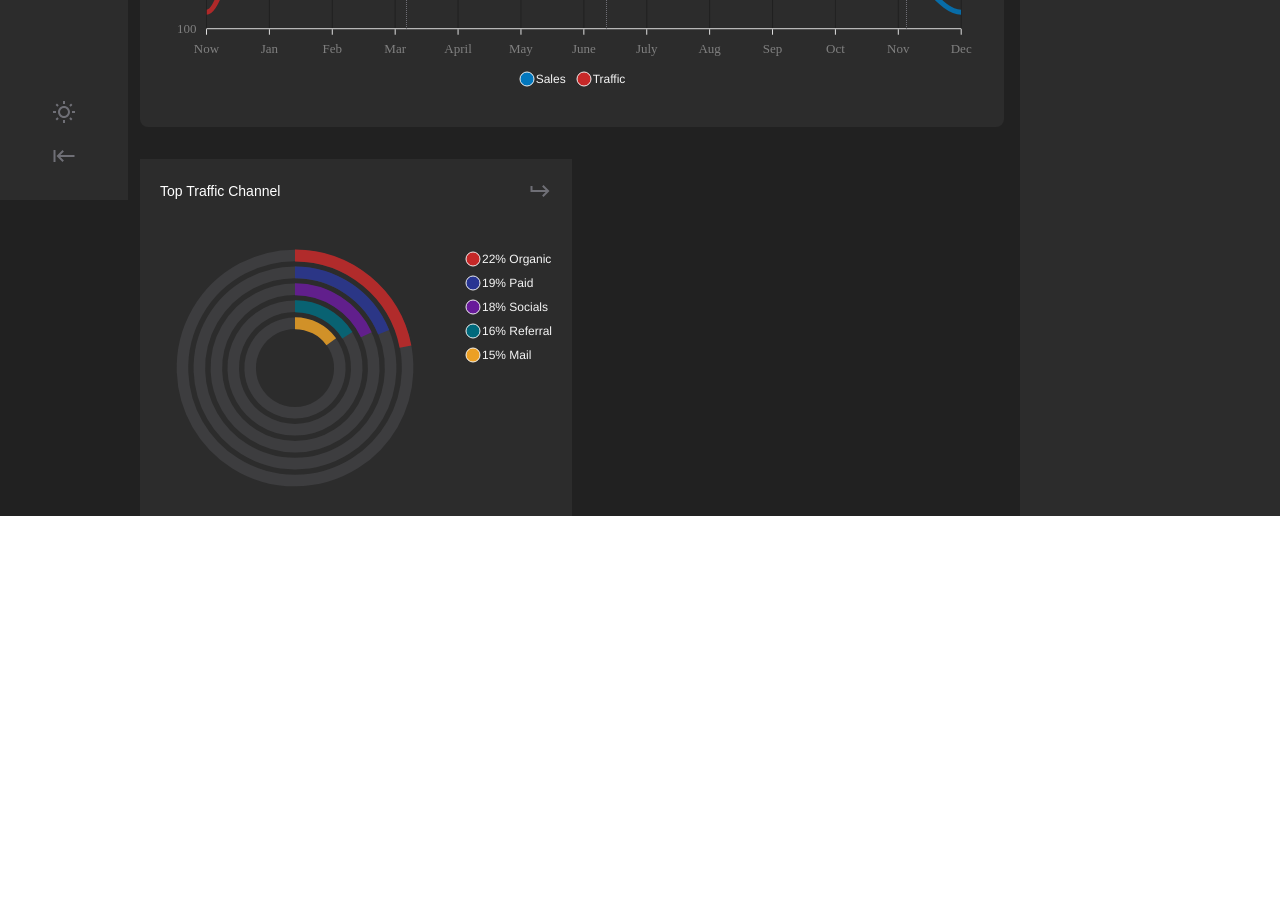
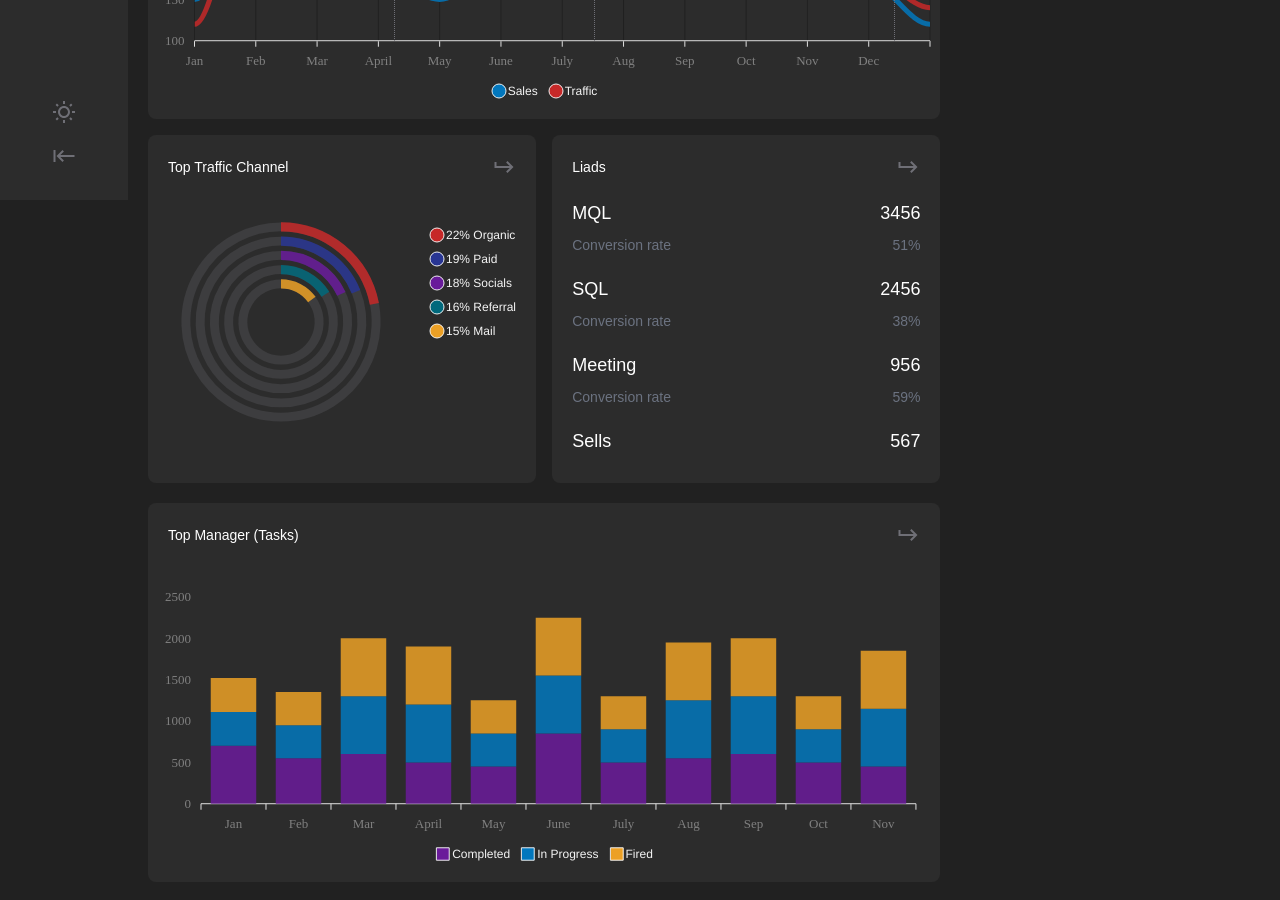
Before and after one commit to Oluwaseun-Oyewole/Dashboard3.0, a React (Vite) app: page /app/dashboard in a window 1280 px wide. Shown: the part 600-1500 px from the top of the page. Before the commit the page ends 1116 px from the top, so only its background shows below. Built offline with nearby package versions, Linux system fonts and the light colour scheme; a web font is replaced by a local one.

Commit message:
Fix layout bug

```diff
--- a/src/components/chart/index.tsx
+++ b/src/components/chart/index.tsx
@@ -31,6 +31,7 @@ type Props = {
   curve?: TCurve | TCurve[];
   showDownloads?: boolean;
   annotations?: any;
+  showLines?: boolean;
 };
 
 export const CustomChart: FC<Props> = ({
@@ -49,6 +50,7 @@ export const CustomChart: FC<Props> = ({
   showDownloads,
   stacked,
   annotations,
+  showLines,
 }) => {
   const { isDarkMode } = useTheme();
 
@@ -56,7 +58,6 @@ export const CustomChart: FC<Props> = ({
     show: true,
     labels: {
       show: yAxisLabel ? true : false,
-      // categories: [0, 100, 200, 300, 400],
       style: {
         colors: "gray",
         fontSize: "13px",
@@ -65,7 +66,7 @@ export const CustomChart: FC<Props> = ({
       },
       formatter: (value: any) => {
         return type !== "line" && type !== "area" && value > 0
-          ? `${value}K`
+          ? `${value}`
           : `${value}`;
       },
     },
@@ -125,24 +126,13 @@ export const CustomChart: FC<Props> = ({
     fill: {
       colors: colors,
     },
-
     annotations: annotations,
-    // title: {
-    //   text: "Dashboard",
-
-    //   style: {
-    //     color: isDarkMode ? "white" : "",
-    //     fonFamily: "Poppins",
-    //     fontWeight: 200,
-    //   },
-
-    // },
-
     legend: {
       show: true,
-      fonFamily: "Poppins",
+
       labels: {
-        colors: "whitesmoke",
+        colors: isDarkMode ? "whitesmoke" : "",
+        fontFamily: "Poppins",
       },
     },
     states: {
@@ -160,7 +150,7 @@ export const CustomChart: FC<Props> = ({
       opacity: 0.3,
       yaxis: {
         lines: {
-          show: true,
+          show: showLines && true,
           colors: "#000",
           style: {
             colors: "red",
@@ -169,7 +159,7 @@ export const CustomChart: FC<Props> = ({
       },
       xaxis: {
         lines: {
-          show: true,
+          show: showLines && true,
         },
         labels: {
           show: false,
@@ -179,7 +169,7 @@ export const CustomChart: FC<Props> = ({
           show: true,
           color: "red",
           height: 1,
-          width: "10%",
+          width: "20%",
           offsetX: 2,
           offsetY: 2,
         },
@@ -255,14 +245,6 @@ export const CustomChart: FC<Props> = ({
               return val + "%";
             },
           },
-          // total: {
-          //   show: false,
-          //   label: "Total",
-          //   color: "#FFF",
-          //   fontSize: "16px",
-          //   fontFamily: "Poppins",
-          //   fontWeight: 600,
-          // },
         },
       },
     },
--- a/src/components/loader/index.tsx
+++ b/src/components/loader/index.tsx
@@ -1,15 +1,22 @@
 import classNames from "classnames";
 import { FiLoader } from "react-icons/fi";
+import { useTheme } from "../../context";
 
 const Loader = (props: { screen?: boolean }) => {
+  const { isDarkMode } = useTheme();
   return (
     <div
       className={classNames(
         props?.screen ? "h-screen w-screen" : "min-h-[200px] h-full w-full",
-        "grid place-content-center place-items-center bg-transparent"
+        `grid place-content-center place-items-center  ${
+          isDarkMode ? "bg-bgBlackMedium" : "bg-white"
+        }`
       )}
     >
-      <FiLoader size={25} className="text-bluePrimary" />
+      <FiLoader
+        size={25}
+        className={`${isDarkMode ? "text-white" : "text-bgBlackMedium"}`}
+      />
     </div>
   );
 };
--- a/src/components/menu/index.tsx
+++ b/src/components/menu/index.tsx
@@ -44,7 +44,7 @@ const tabProps = {
 
 const RightMenu = () => {
   return (
-    <div>
+    <div className="py-5 px-5 sticky left-0 top-0 h-screen bg-bgBlackMedium">
       <Tabs
         {...tabProps}
         defaultActiveKey="1"
--- a/src/components/navLink/index.tsx
+++ b/src/components/navLink/index.tsx
@@ -37,7 +37,7 @@ export const NavLinkComponent = ({ routesArray, className }: MenuProps) => {
     <div
       className={`${
         isDarkMode ? "bg-bgBlackMedium" : "bg-white"
-      } h-screen sticky top-0 left-0`}
+      }   sticky top-0 bottom-0 left-0 `}
     >
       <div className="flex flex-col justify-between h-screen items-center py-8">
         <ul
--- a/src/components/sidebar/index.tsx
+++ b/src/components/sidebar/index.tsx
@@ -4,7 +4,7 @@ import { NavLinkComponent } from "../navLink";
 
 const Sidebar = () => {
   return (
-    <motion.aside className="aside">
+    <motion.aside>
       <NavLinkComponent routesArray={appRoutes} />
     </motion.aside>
   );
--- a/src/helper/keyConstants.ts
+++ b/src/helper/keyConstants.ts
@@ -109,3 +109,31 @@ export const TaskScheduleDetails = [
     call: Call,
   },
 ];
+
+export const Liads = [
+  {
+    name: "MQL",
+    amount: "3456",
+    title: "Conversion rate",
+    percentage: "51%",
+  },
+
+  {
+    name: "SQL",
+    amount: "2456",
+    title: "Conversion rate",
+    percentage: "38%",
+  },
+
+  {
+    name: "Meeting",
+    amount: "956",
+    title: "Conversion rate",
+    percentage: "59%",
+  },
+
+  {
+    name: "Sells",
+    amount: "567",
+  },
+];
--- a/src/index.css
+++ b/src/index.css
@@ -1,3 +1,8 @@
+* {
+  padding: 0;
+  margin: 0;
+  box-sizing: border-box;
+}
 @tailwind base;
 @tailwind components;
 @tailwind utilities;
--- a/src/layouts/dashboard/index.tsx
+++ b/src/layouts/dashboard/index.tsx
@@ -8,8 +8,8 @@ const DashboardLayout = () => {
     <>
       <div
         className={`flex ${
-          isDarkMode ? " bg-bgBlack" : "bg-white"
-        } grid grid-flow-col grid-cols-[10%_90%] gap-3`}
+          isDarkMode ? "bg-bgBlack w-screen" : "bg-[#F5F5FC]"
+        } grid grid-flow-col grid-cols-[10%_80%] md:grid-cols-[10%_85%] lg:grid-cols-[10%_auto] gap-5 bg-bgBlack`}
       >
         <Sidebar />
         <Outlet />
--- a/src/views/dashboard/chart.tsx
+++ b/src/views/dashboard/chart.tsx
@@ -6,7 +6,6 @@ import { useTheme } from "../../context";
 const NHTChart = () => {
   const { isDarkMode } = useTheme();
   const months = [
-    "Now",
     "Jan",
     "Feb",
     "Mar",
@@ -74,8 +73,10 @@ const NHTChart = () => {
   };
 
   return (
-    <div className="bg-bgBlackMedium py-5 px-5 rounded-lg">
-      <div className="flex items-center justify-between">
+    <div
+      className={`rounded-lg ${isDarkMode ? "bg-bgBlackMedium" : "bg-white"}`}
+    >
+      <div className={`flex items-center justify-between px-5 py-6 `}>
         <Typography
           type="p"
           children="Dashboard"
@@ -92,6 +93,7 @@ const NHTChart = () => {
         curve="smooth"
         yAxisLabel
         annotations={annotations}
+        showLines={isDarkMode && true}
       />
     </div>
   );
--- a/src/views/dashboard/index.tsx
+++ b/src/views/dashboard/index.tsx
@@ -1,20 +1,16 @@
-import RightMenu from "../../components/menu";
 import TaskScheduler from "../../components/taskScheduler";
 import NHTChart from "./chart";
 import DataVisualization from "./visualizations";
 
 const Dashboard = () => {
   return (
-    <div className="lg:grid  grid-cols-[75%_auto] gap-4">
-      <div className="flex flex-col gap-8">
+    <div className="lg:grid  grid-cols-[70%_auto] gap-4">
+      <div className="flex flex-col gap-4 mb-5 overflow-y-scroll">
         <TaskScheduler />
         <NHTChart />
         <DataVisualization />
       </div>
-
-      <div className="bg-bgBlackMedium py-5 px-5">
-        <RightMenu />
-      </div>
+      <div>Right Menu Screen ecr hjkl ghjkml,</div>
     </div>
   );
 };
--- a/src/views/dashboard/visualizations/index.tsx
+++ b/src/views/dashboard/visualizations/index.tsx
@@ -2,6 +2,7 @@ import Forward from "../../../assets/svg/forward.svg";
 import { CustomChart } from "../../../components/chart";
 import Typography from "../../../components/typography";
 import { useTheme } from "../../../context";
+import { Liads } from "../../../helper/keyConstants";
 
 const DataVisualization = () => {
   const labels = [
@@ -12,14 +13,91 @@ const DataVisualization = () => {
     "15% Mail",
   ];
 
+  const columnSeries = [
+    {
+      name: "Completed",
+      data: [700, 550, 600, 500, 450, 850, 500, 550, 600, 500, 450],
+    },
+
+    {
+      name: "In Progress",
+      data: [410, 400, 700, 700, 400, 700, 400, 700, 700, 400, 700],
+    },
+    {
+      name: "Fired",
+      data: [410, 400, 700, 700, 400, 700, 400, 700, 700, 400, 700],
+    },
+  ];
+
   const { isDarkMode } = useTheme();
+  const months = [
+    "Jan",
+    "Feb",
+    "Mar",
+    "April",
+    "May",
+    "June",
+    "July",
+    "Aug",
+    "Sep",
+    "Oct",
+    "Nov",
+  ];
 
   return (
-    <div>
-      <div className="grid grid-flow-col grid-cols-[50%_50%]">
+    <div className="flex gap-5 flex-col">
+      <div className="flex flex-col lg:flex-row w-full justify-between gap-4">
         <div
-          className={`fle items-center justify-center bg-bgBlackMedium  ${
-            isDarkMode ? "text-white" : ""
+          className={`w-full rounded-lg order-2 lg:order-1 ${
+            isDarkMode ? "text-white bg-bgBlackMedium" : "bg-white"
+          }`}
+        >
+          <div className="flex items-center justify-between p-5">
+            <Typography
+              type="p"
+              children="Liads"
+              className={`${isDarkMode ? "text-white" : ""}`}
+            />
+            <img src={Forward} alt="forward" />
+          </div>
+          <div className="px-5 flex flex-col gap-5 mb-5">
+            {Liads?.map((items, index) => {
+              return (
+                <div key={index}>
+                  <div className="flex items-center justify-between">
+                    <Typography
+                      type="p"
+                      children={items.name}
+                      className="!text-lg"
+                      weight="medium"
+                    />
+                    <Typography
+                      type="p"
+                      children={items.amount}
+                      className="!text-lg"
+                      weight="medium"
+                    />
+                  </div>
+                  <div className="flex items-center justify-between mt-2">
+                    <Typography
+                      type="p"
+                      children={items.title}
+                      className="!text-gray-500"
+                    />
+                    <Typography
+                      type="p"
+                      children={items.percentage}
+                      className="!text-gray-500"
+                    />
+                  </div>
+                </div>
+              );
+            })}
+          </div>
+        </div>
+        <div
+          className={`w-full rounded-lg ${
+            isDarkMode ? "text-white bg-bgBlackMedium" : "bg-white"
           }`}
         >
           <div className="flex items-center justify-between p-5">
@@ -46,8 +124,34 @@ const DataVisualization = () => {
             label={labels}
           />
         </div>
-        {/* <div>Second Div</div> */}
-        {/* <div>Third Div</div> */}
+      </div>
+
+      <div className="grid grid-flow-col grid-cols-[auto] gap-4">
+        <div
+          className={`fle items-center justify-center rounded-lg  ${
+            isDarkMode ? "text-white bg-bgBlackMedium " : "bg-white"
+          }`}
+        >
+          <div className="flex items-center justify-between p-5">
+            <Typography
+              type="p"
+              children="Top Manager (Tasks)"
+              className={`${isDarkMode ? "text-white" : ""}`}
+            />
+            <img src={Forward} alt="forward" />
+          </div>
+          <CustomChart
+            id="column-chart"
+            type="bar"
+            colors={["#6A1B9A", "#0277BD", "#ECA025"]}
+            series={columnSeries}
+            stacked
+            categories={months}
+            label={[]}
+            yAxisLabel
+            showLines={false}
+          />
+        </div>
       </div>
     </div>
   );
```
Also changed, not shown: src/components/taskScheduler/index.tsx (+6 -6 lines).
